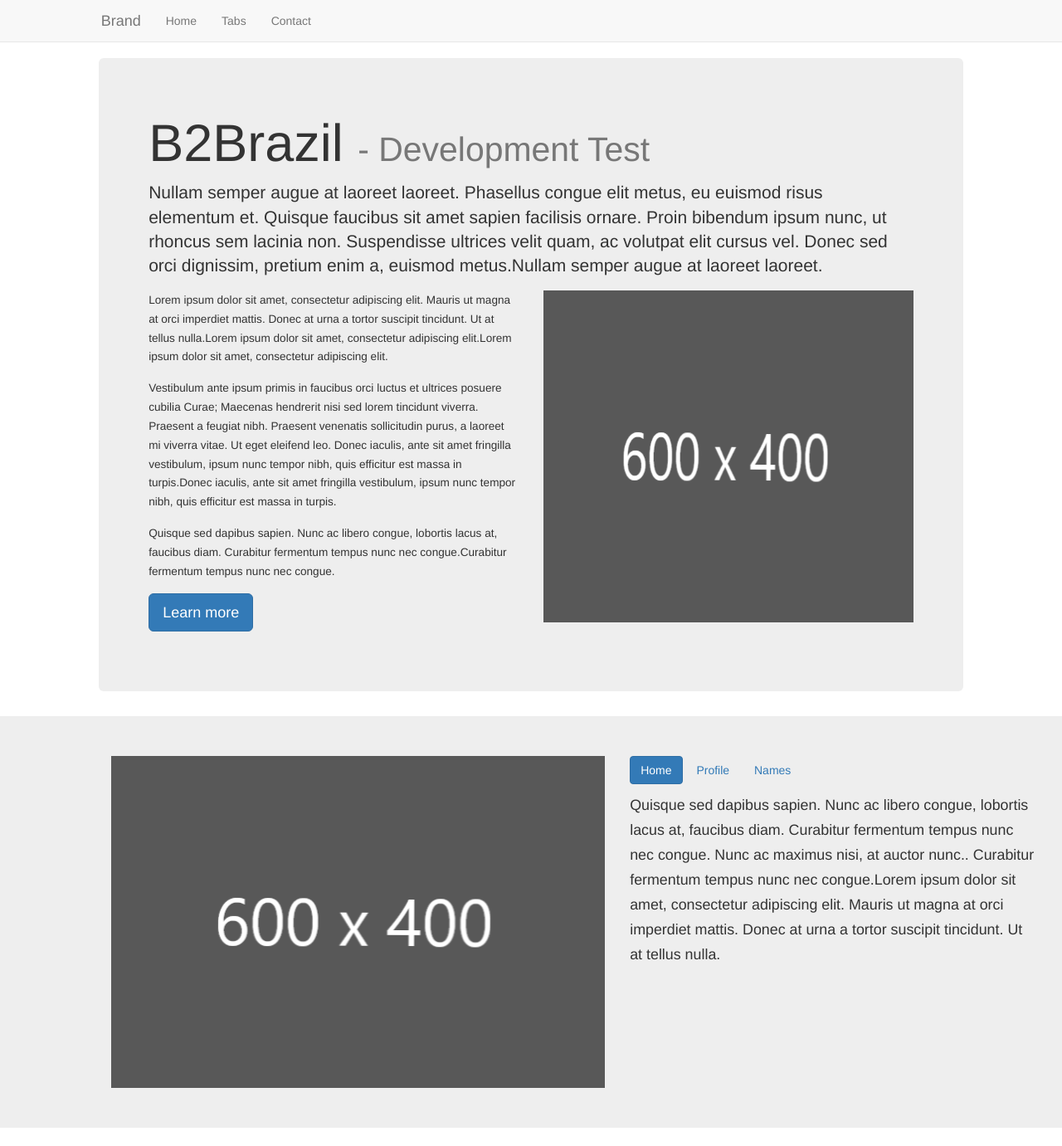
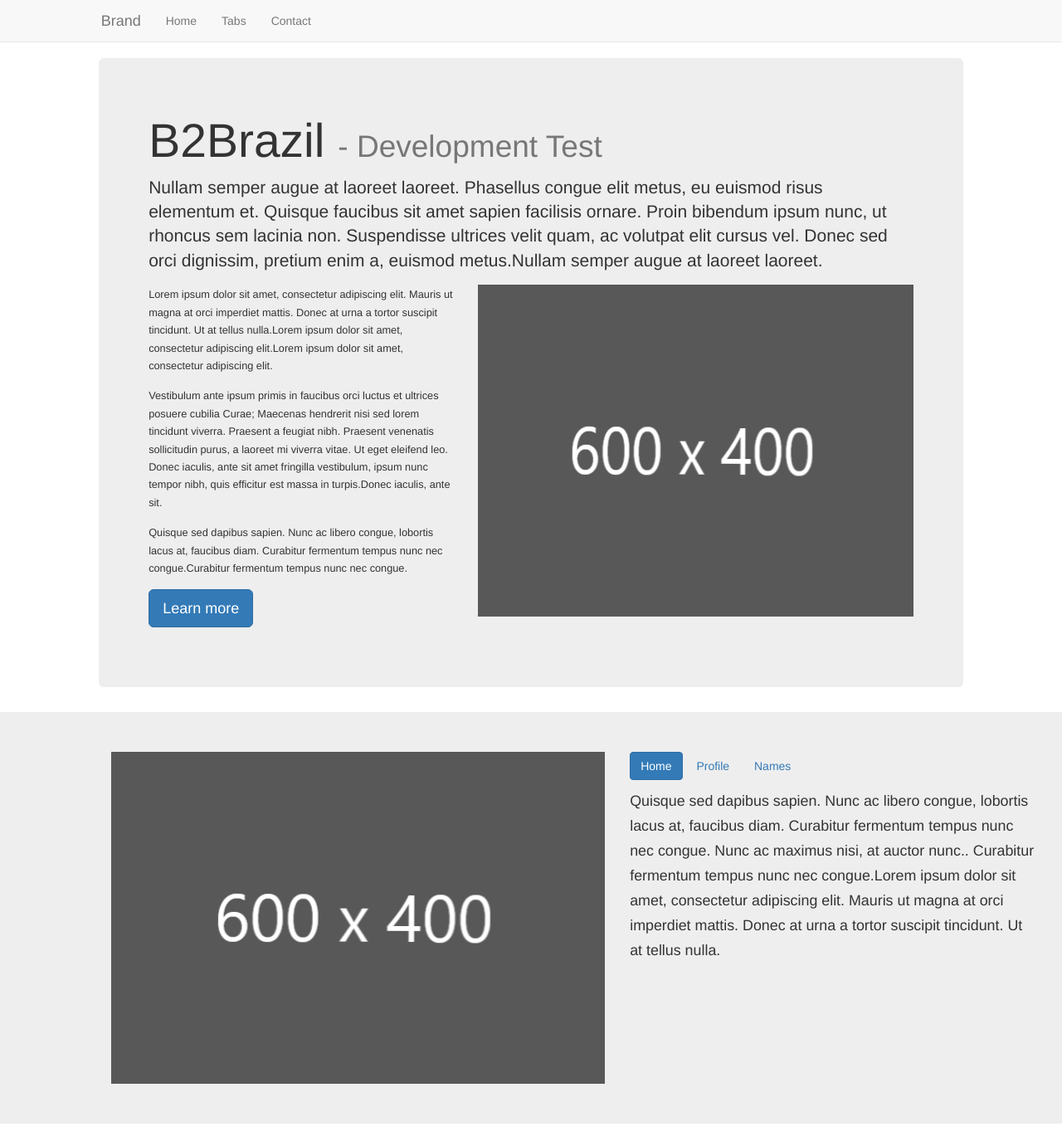
Before and after one commit to joaopmarcal/b2brasil-teste, a PHP site: page / in a window 1280 px wide. Shown: the top 1381 px of the page at 83% size. Run offline with PHP 8.4, Linux system fonts and the light colour scheme.

Commit message:
feito ajustes finais

```diff
--- a/css/style.css
+++ b/css/style.css
@@ -16,13 +16,14 @@ iframe, object, embed{
 }
 
 .font-adjust {
-    font-size: 16px !important;
+    font-size: 15px !important;
 }
 
 .box-layout {
-    background-color: #E0FFFF;
+    background-color: #f9f9f9;
     padding: 10px;
     margin-top: -19px;
+    margin-bottom: 20px;
 }
 
 .panel-title {
@@ -36,3 +37,16 @@ iframe, object, embed{
 .btn {
     margin-bottom: 9px;
 }
+
+.jumbotron h1 {
+    font-size: 57px;
+}
+
+@media (max-width: 617px) {
+    .jumbotron h1 {
+        font-size: 30px;
+    }
+}
+.navbar-brand {
+    margin-left: 3.33%;
+}
--- a/index.php
+++ b/index.php
@@ -6,11 +6,9 @@
     <meta name="viewport" content="width=device-width, initial-scale=1">
     <!-- As 3 meta tags acima *devem* vir em primeiro lugar dentro do `head`; qualquer outro conteúdo deve vir *após* essas tags -->
     <title>B2Brazil - Test Developer</title>
-
     <!-- Bootstrap -->
     <link href="css/bootstrap.css" rel="stylesheet">
     <link href="css/style.css" rel="stylesheet">
-
     <!-- HTML5 shim e Respond.js para suporte no IE8 de elementos HTML5 e media queries -->
     <!-- ALERTA: Respond.js não funciona se você visualizar uma página file:// -->
     <!--[if lt IE 9]>
@@ -19,6 +17,7 @@
     <![endif]-->
 </head>
 <body>
+<!-- barra de navegação -->
 <nav class="navbar navbar-default navbar-fixed-top">
     <div class="container-fluid col-md-offset-1">
         <!-- Brand and toggle get grouped for better mobile display -->
@@ -29,9 +28,8 @@
                 <span class="icon-bar"></span>
                 <span class="icon-bar"></span>
             </button>
-            <a class="navbar-brand" href="#">Brand</a>
+            <a class="navbar-brand col-xs-offset-1" href="#">Brand</a>
         </div>
-
         <!-- Collect the nav links, forms, and other content for toggling -->
         <div class="collapse navbar-collapse" id="bs-example-navbar-collapse-1">
             <ul class="nav navbar-nav">
@@ -42,26 +40,28 @@
         </div><!-- /.navbar-collapse -->
     </div><!-- /.container-fluid -->
 </nav>
+<!-- 1° Seção -->
 <div class="container-fluid">
     <div class="jumbotron col-md-offset-1 col-md-10">
         <h1>B2Brazil <small>- Development Test</small></h1>
         <p class="lead">Nullam semper augue at laoreet laoreet. Phasellus congue elit metus, eu euismod risus elementum et. Quisque faucibus sit amet sapien facilisis ornare. Proin bibendum ipsum nunc, ut rhoncus sem lacinia non. Suspendisse ultrices velit quam, ac volutpat elit cursus vel. Donec sed orci dignissim, pretium enim a, euismod metus.Nullam semper augue at laoreet laoreet.</p>
         <div class="row">
-            <div class="col-sm-6 pull-right">
+            <div class="col-sm-7 pull-right">
                 <img src="img/img.png" class="img-responsive wide-size" alt="Imagem responsiva">
             </div>
-            <div class="col-sm-6 pull-left">
+            <div class="col-sm-5 pull-left">
                 <p class="font-adjust"><small>Lorem ipsum dolor sit amet, consectetur adipiscing elit. Mauris ut magna at orci imperdiet mattis. Donec at urna a tortor suscipit tincidunt. Ut at tellus nulla.Lorem ipsum dolor sit amet, consectetur adipiscing elit.Lorem ipsum dolor sit amet, consectetur adipiscing elit. </small></p>
-                <p class="font-adjust"><small>Vestibulum ante ipsum primis in faucibus orci luctus et ultrices posuere cubilia Curae; Maecenas hendrerit nisi sed lorem tincidunt viverra. Praesent a feugiat nibh. Praesent venenatis sollicitudin purus, a laoreet mi viverra vitae. Ut eget eleifend leo. Donec iaculis, ante sit amet fringilla vestibulum, ipsum nunc tempor nibh, quis efficitur est massa in turpis.Donec iaculis, ante sit amet fringilla vestibulum, ipsum nunc tempor nibh, quis efficitur est massa in turpis.</small></p>
+                <p class="font-adjust"><small>Vestibulum ante ipsum primis in faucibus orci luctus et ultrices posuere cubilia Curae; Maecenas hendrerit nisi sed lorem tincidunt viverra. Praesent a feugiat nibh. Praesent venenatis sollicitudin purus, a laoreet mi viverra vitae. Ut eget eleifend leo. Donec iaculis, ante sit amet fringilla vestibulum, ipsum nunc tempor nibh, quis efficitur est massa in turpis.Donec iaculis, ante sit.</small></p>
                 <p class="font-adjust"><small>Quisque sed dapibus sapien. Nunc ac libero congue, lobortis lacus at, faucibus diam. Curabitur fermentum tempus nunc nec congue.Curabitur fermentum tempus nunc nec congue.</small></p>
                 <p><a class="btn btn-primary btn-lg" href="#" role="button">Learn more</a></p>
             </div>
         </div>
     </div>
 </div>
+<!-- 2° Seção -->
 <div class="jumbotron">
     <div class="container-fluid">
-        <div class="col-sm-5 pull-right" id="selector">
+        <div class="col-sm-5 pull-right">
             <a class="btn btn-primary" role="button" id="button-one">
                 Home
             </a>
@@ -154,38 +154,36 @@
         </div>
     </div>
 </div>
-
+<!-- 3° Seção -->
 <div class="container-fluid">
-    <div class="col-md-offset-1 col-md-11">
-        <div class="col-sm-6">
+        <div class="col col-sm-6 col-md-offset-1">
             <h2 class="panel-title">Contact Us</h2>
             <form>
                 <div class="form-group">
-                    <label for="exampleInputEmail1"></label>
-                    <input type="text" class="form-control" id="exampleInputEmail1" placeholder="Full name" required>
+                    <label for="InputName"></label>
+                    <input type="text" class="form-control" id="InputName" placeholder="Full name" required>
                 </div>
                 <div class="form-group">
-                    <input type="text" class="form-control" id="exampleInputTelephone" placeholder="Phone number" required>
+                    <input type="text" class="form-control" id="InputTelephone" placeholder="Phone number" required>
                 </div>
                 <div class="form-group">
-                    <input type="email" class="form-control" id="exampleInputPassword1" placeholder="E-mail" required>
+                    <input type="email" class="form-control" id="InputEmail" placeholder="E-mail" required>
                 </div>
                 <div class="form-group">
-                    <input type="text" class="form-control" id="exampleInputPassword1" placeholder="Subject" required>
+                    <input type="text" class="form-control" id="InputSubject" placeholder="Subject" required>
                 </div>
                 <div class="form-group">
-                    <textarea class="form-control" rows="3" placeholder="Leave your message" required></textarea>
+                    <textarea class="form-control" rows="3" id="InputText" placeholder="Leave your message" required></textarea>
                 </div>
                 <div class="text-right">
                     <button type="submit" class="btn btn-primary">Send message</button>
                 </div>
             </form>
         </div>
-        <div class="col-sm-6 google-maps">
+        <div class="col-sm-4 google-maps">
             <iframe src="https://www.google.com/maps/embed?pb=!1m18!1m12!1m3!1d13163.767009088728!2d150.88430374248978!3d-34.42823463898963!2m3!1f0!2f0!3f0!3m2!1i1024!2i768!4f13.1!3m3!1m2!1s0x6b1319a51f0b567b%3A0x5017d681632e720!2sWollongong%20Nova%20Gales%20do%20Sul%202500%2C%20Austr%C3%A1lia!5e0!3m2!1spt-BR!2sbr!4v1578792049205!5m2!1spt-BR!2sbr" width="700" height="375" frameborder="0" style="border:0;" allowfullscreen=""></iframe>
         </div>
     </div>
-</div>
 <div class="space">
 
 </div>
```
